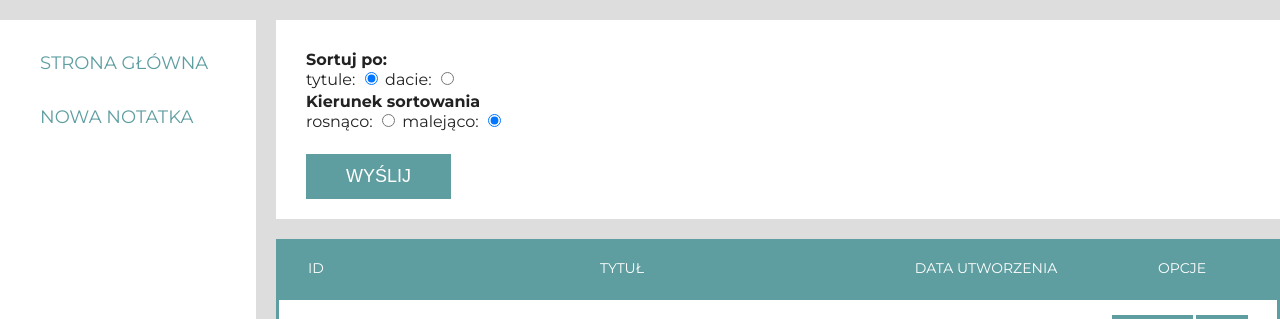
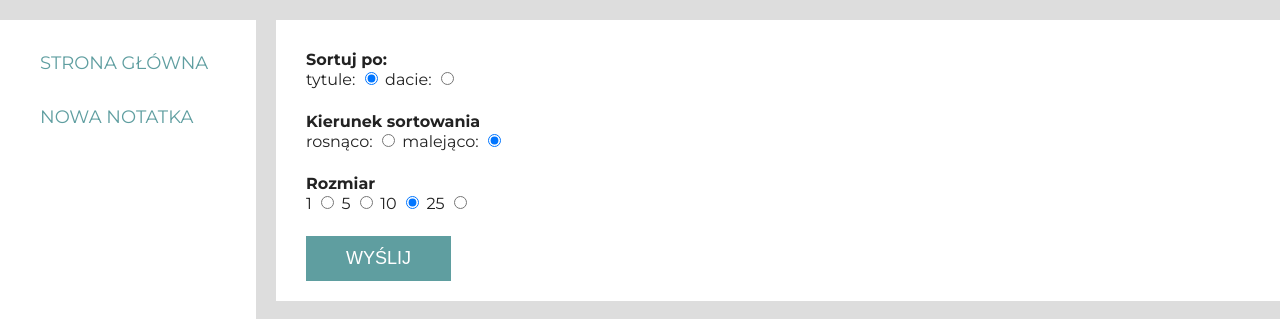
Before and after one commit to Adamall123/udemy-course-notes-clear-php7.4, a PHP site: page / in a window 1280 px wide. Shown: the part 153-472 px from the top of the page. Run offline with PHP 8.4, Linux system fonts and the light colour scheme; tables that the repository leaves empty or names only in its code hold one stand-in row (values such as "Sample post"); lists and menus that the app fills with data are empty; some libraries are stand-ins or nearby versions.

Commit message:
add page size view

```diff
--- a/src/Controller/NoteController.php
+++ b/src/Controller/NoteController.php
@@ -29,15 +29,18 @@ class NoteController extends AbstractController
     }
     public function listAction(): void
     {
-        $pageNumber = $this->request->getParam('page', 1);
-        $pageSize = $this->request->getParam('pagesize', self::PAGE_SIZE);
+        $pageNumber = (int) $this->request->getParam('page', 1);
+        $pageSize = (int) $this->request->getParam('pagesize', self::PAGE_SIZE);
 
         $sortBy = $this->request->getParam('sortby', 'title');
         $sortOrder = $this->request->getParam('sortorder', 'desc');
 
+
         if(!in_array($pageSize, [1, 5, 10, 25])){
             $pageSize = self::PAGE_SIZE;
         }
+
+        $note = $this->database->getNotes($pageNumber, $pageSize, $sortBy,$sortOrder);
 
         $this->view->render(
             'list',
@@ -47,7 +50,7 @@ class NoteController extends AbstractController
                     'by' => $sortBy,
                     'order' => $sortOrder
                 ],
-                'notes' => $this->database->getNotes($sortBy,$sortOrder),
+                'notes' => $note,
                 'before' => $this->request->getParam('before'),
                 'error' =>  $this->request->getParam('error')
             ]
--- a/src/Database.php
+++ b/src/Database.php
@@ -67,10 +67,18 @@ class Database
             throw new StorageException('Nie udało się zedytować notatki.',400);
         }
     }
-    public function getNotes(string $sortBy, string $sortOrder): array
+    public function getNotes(
+        int $pageNumber,
+         int $pageSize,
+          string $sortBy,
+           string $sortOrder
+           ): array
     {
 
         try{
+
+            $limit = $pageSize;
+            $offset = ($pageNumber - 1) * $pageSize;
             if(!in_array($sortBy, ['created', 'title'])){
                 $sortBy = 'title';
             }
@@ -80,6 +88,7 @@ class Database
             $query = "SELECT id,title ,created
                       FROM notes
                       ORDER BY $sortBy $sortOrder
+                      LIMIT $offset, $limit
                       ";
             $result = $this->conn->query($query);
             return $result->fetchAll(PDO::FETCH_ASSOC);
--- a/templates/pages/list.php
+++ b/templates/pages/list.php
@@ -36,6 +36,9 @@
             $sort = $params['sort'] ?? [];
             $by = $sort['by'] ?? 'title';
             $order = $sort['order'] ?? 'desc';
+            $page = $params['page'] ?? [];
+            $size = $page['size'] ?? 10;
+            $number = $page['number'] ?? 1;
         ?>
 
         <div>
@@ -44,9 +47,18 @@
                 <div>Sortuj po:</div>
                 <label>tytule: <input name="sortby" type="radio" value="title" <?php echo $by === 'title' ? 'checked': '' ?>></label>
                 <label>dacie: <input name="sortby" type="radio" value="created" <?php echo $by === 'created' ? 'checked': '' ?>></label>
+            </div>
+            <div>
                 <div>Kierunek sortowania</div>
                 <label>rosnąco: <input name="sortorder" type="radio" value="asc" <?php echo $order === 'asc' ? 'checked': '' ?>></label>
                 <label>malejąco: <input name="sortorder" type="radio" value="desc"  <?php echo $order === 'desc' ? 'checked': '' ?> ></label>
+            </div>
+            <div>
+            <div>Rozmiar </div>
+                <label>1 <input name="pagesize" type="radio" value="1" <?php echo $size === 1 ? 'checked' : '' ?> ></label>
+                <label>5 <input name="pagesize" type="radio" value="5" <?php echo $size === 5 ? 'checked' : '' ?> ></label>
+                <label>10 <input name="pagesize" type="radio" value="10" <?php echo $size === 10 ? 'checked' : '' ?> ></label>
+                <label>25 <input name="pagesize" type="radio" value="25" <?php echo $size === 25 ? 'checked' : '' ?> ></label>
             </div>
                 <input type="submit" value="Wyślij"/>
             </form>
```
